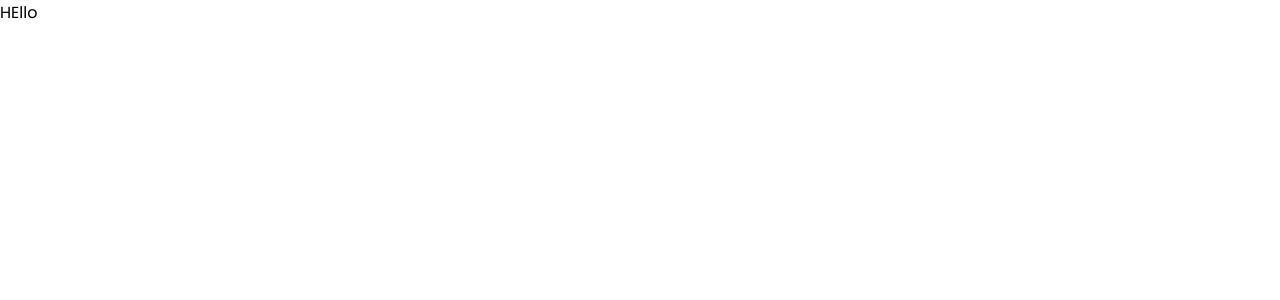
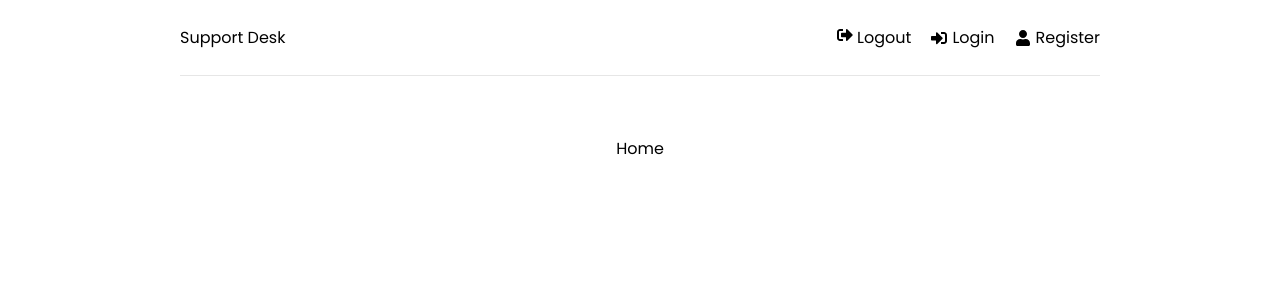
Before and after one commit to williampepple1/Support-desk, a React (Create React App) app in the folder frontend/: page / in a window 1280 px wide. Shown: the top 300 px of the page. Built offline with nearby package versions, Linux system fonts and the light colour scheme.

Commit message:
Routes Added

```diff
--- a/frontend/src/App.js
+++ b/frontend/src/App.js
@@ -1,11 +1,24 @@
-import React from 'react';
+import { BrowserRouter as Router, Routes, Route } from 'react-router-dom'
+import 'react-toastify/dist/ReactToastify.css'
+import Header from './components/Header'
+import Home from './pages/Home'
+import Login from './pages/Login'
+import Register from './pages/Register'
 
 function App() {
   return (
-    <div className="App">
-
-        HEllo
-    </div>
+    <>
+      <Router>
+        <div className="container">
+          <Header />
+          <Routes>
+            <Route path="/" element={<Home />} />
+            <Route path='/login' element={<Login />} />
+            <Route path='/register' element={<Register />} />
+          </Routes>
+        </div>
+      </Router>
+    </>
   );
 }
 
--- /dev/null
+++ b/frontend/src/components/Header.jsx
@@ -0,0 +1,33 @@
+import { FaSignInAlt, FaSignOutAlt, FaUser } from 'react-icons/fa'
+import { Link} from 'react-router-dom'
+
+function Header() {
+
+  return (
+    <header className='header'>
+      <div className='logo'>
+        <Link to='/'>Support Desk</Link>
+      </div>
+      <ul>
+          <li>
+
+              <FaSignOutAlt /> Logout
+          </li>
+          <>
+            <li>
+              <Link to='/login'>
+                <FaSignInAlt /> Login
+              </Link>
+            </li>
+            <li>
+              <Link to='/register'>
+                <FaUser /> Register
+              </Link>
+            </li>
+          </>
+      </ul>
+    </header>
+  )
+}
+
+export default Header
```
Also changed, not shown: 1 other file (tests, documents, lock files or other folders).
